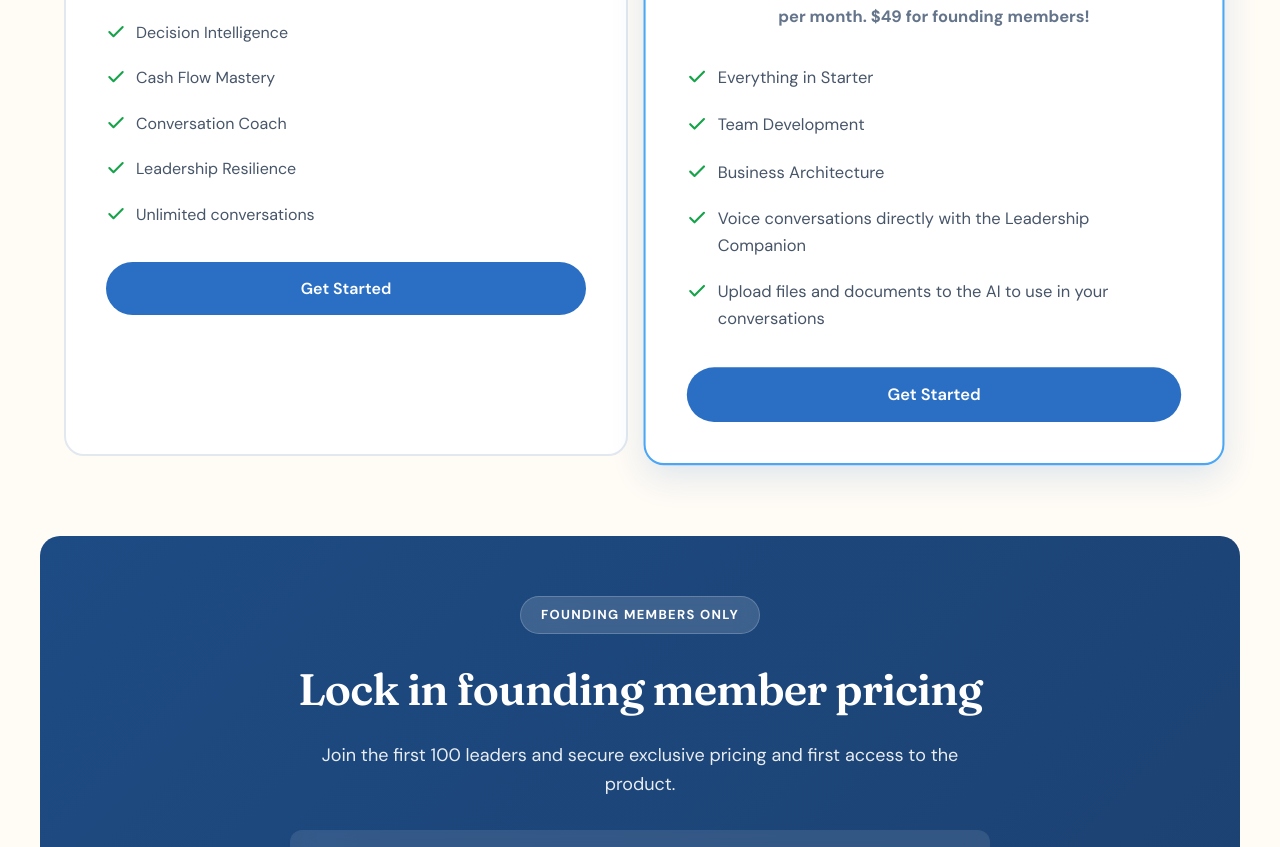
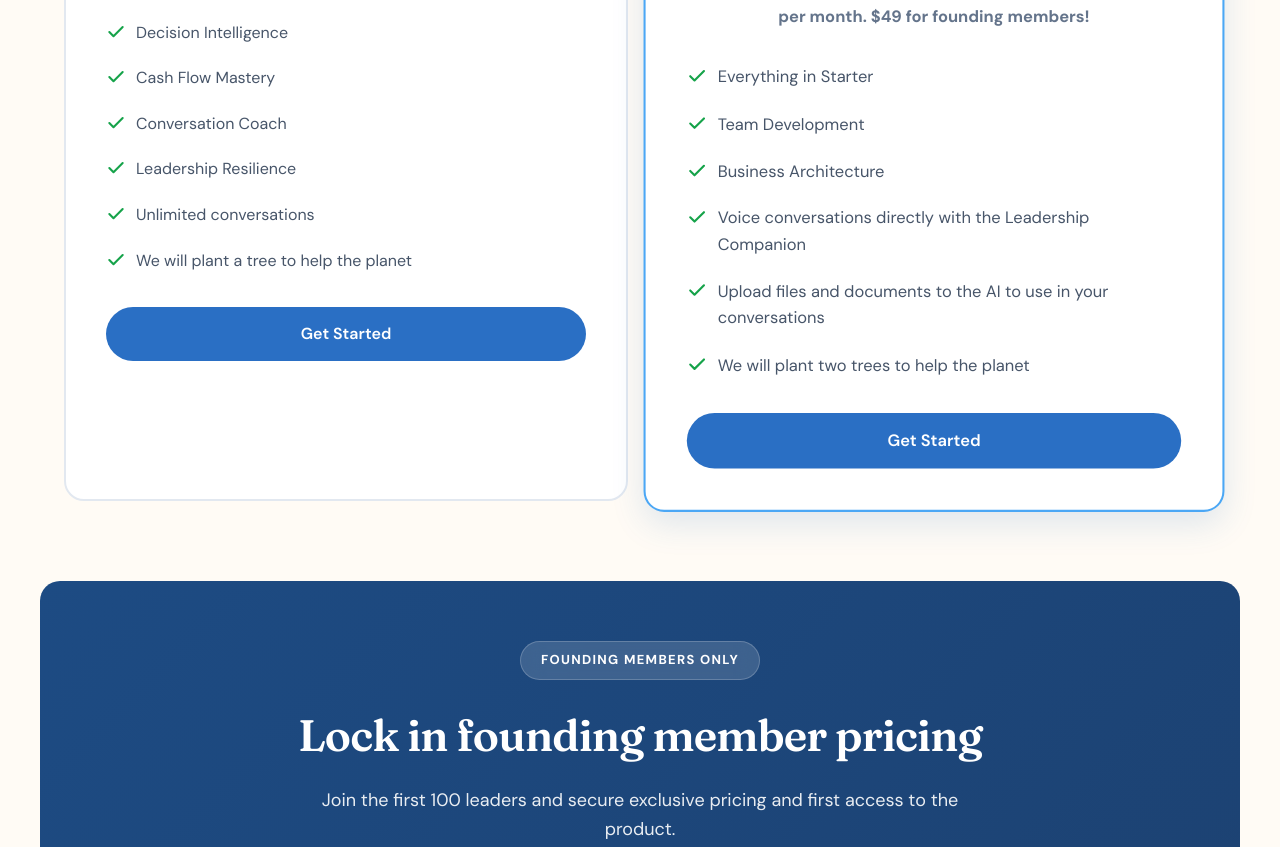
Before and after one commit to tobias915/leadership-companion, a website: page index.html in a window 1280 px wide. Shown: the part 5073-5920 px from the top of the page. Drawn offline with Linux system fonts and the light colour scheme; no server answers.

Commit message:
Fix: added updated sustainability policy and tree text

```diff
--- a/index.html
+++ b/index.html
@@ -1568,6 +1568,10 @@
                         <svg viewBox="0 0 24 24" fill="none" stroke-width="2.5" stroke-linecap="round" stroke-linejoin="round"><polyline points="20 6 9 17 4 12"/></svg>
                         Unlimited conversations
                     </li>
+                    <li>
+                        <svg viewBox="0 0 24 24" fill="none" stroke-width="2.5" stroke-linecap="round" stroke-linejoin="round"><polyline points="20 6 9 17 4 12"/></svg>
+                        We will plant a tree to help the planet
+                    </li>
                 </ul>
                 <a href="#founding-members" class="pricing-cta" onclick="selectTier(document.querySelector('[data-tier=&quot;starter&quot;]'), 'starter')">Get Started</a>
             </div>
@@ -1599,6 +1603,10 @@
                         <svg viewBox="0 0 24 24" fill="none" stroke-width="2.5" stroke-linecap="round" stroke-linejoin="round"><polyline points="20 6 9 17 4 12"/></svg>
                         Upload files and documents to the AI to use in your conversations
                     </li>
+                    <li>
+                        <svg viewBox="0 0 24 24" fill="none" stroke-width="2.5" stroke-linecap="round" stroke-linejoin="round"><polyline points="20 6 9 17 4 12"/></svg>
+                        We will plant two trees to help the planet
+                    </li>
                 </ul>
                 <a href="#founding-members" class="pricing-cta" onclick="selectTier(document.querySelector('[data-tier=&quot;founding_pro&quot;]'), 'founding_pro')">Get Started</a>
             </div>
@@ -1675,6 +1683,7 @@
                 <div class="footer-links">
                     <a href="Leadership_Companion_Global_Data_Privacy_Policy_26022026.pdf" target="_blank" rel="noopener noreferrer">Privacy Policy</a>
                     <a href="Leadership_Companion_Terms_of_Service_26022026.pdf" target="_blank" rel="noopener noreferrer">Terms of Service</a>
+                    <a href="Leadership_Companion_Sustainability_Policy_02032026.pdf" target="_blank" rel="noopener noreferrer">Sustainability Policy</a>
                     <a href="#" id="contactLink">Contact</a>
                 </div>
             </div>
```
Also changed, not shown: og-meta-tags.html (+5 -5 lines), 1 other file.
